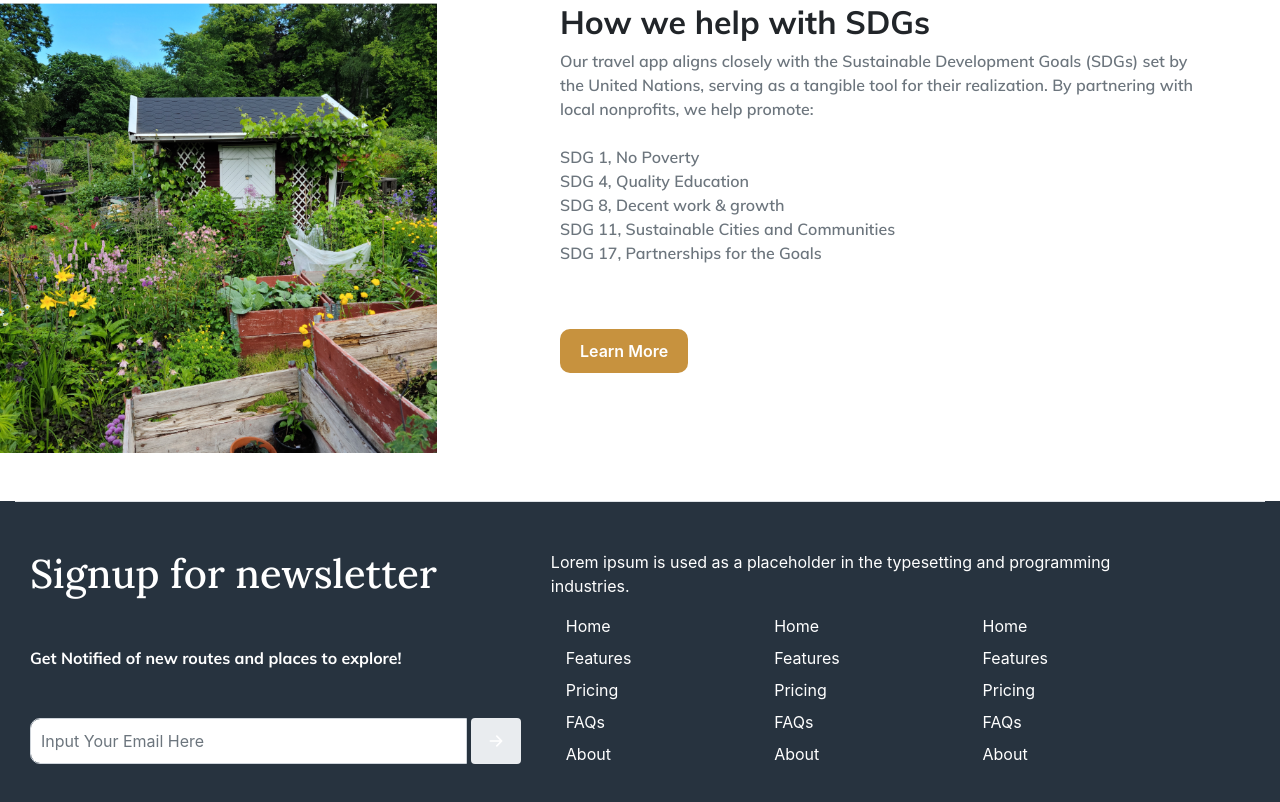
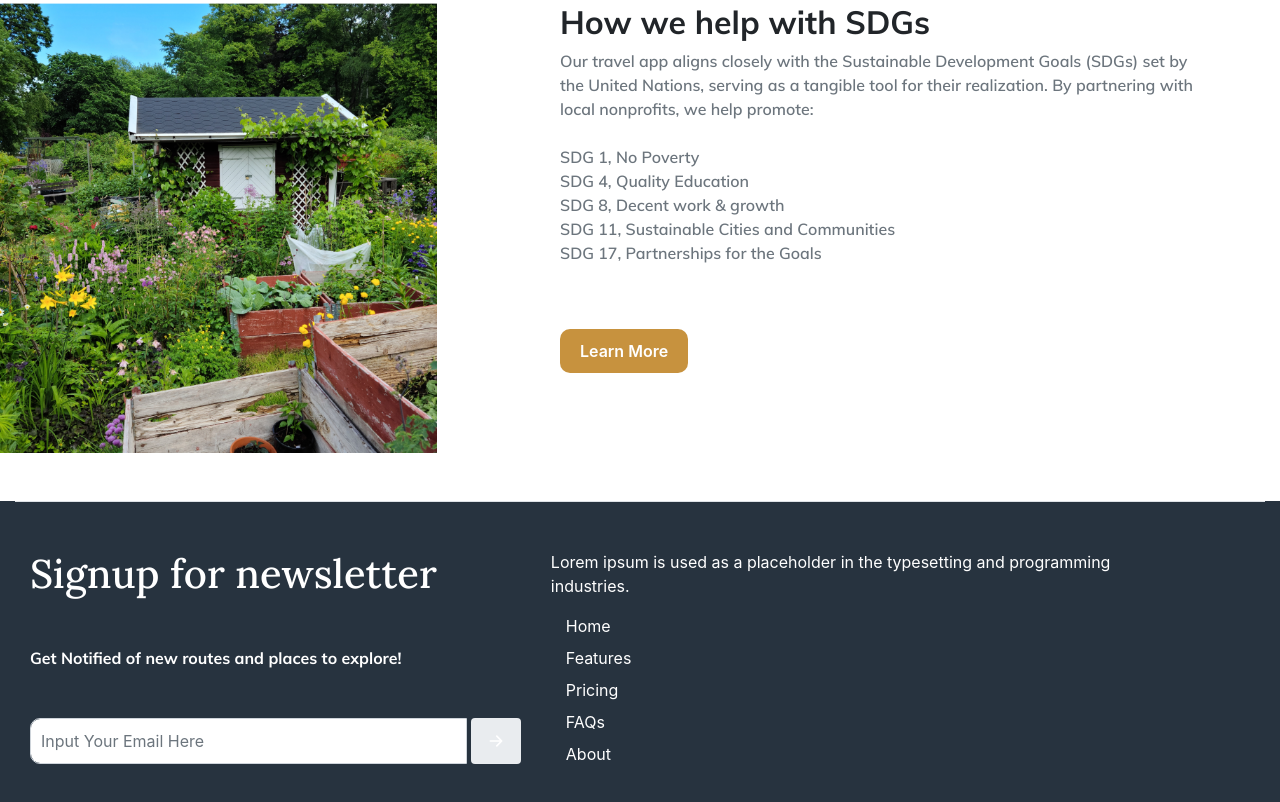
Before and after one commit to DinosaurPotato534/EcoTour, a plain HTML site: page index.html in a window 1280 px wide. Shown: the part 2391-3193 px from the top of the page. Drawn offline with nearby package versions, Linux system fonts and the light colour scheme; a script that the page names is missing; files whose address does not match are found by name.

Commit message:
Update index.html

```diff
--- a/index.html
+++ b/index.html
@@ -375,40 +375,7 @@
                                 </li>
                             </ul>
                         </div>
-                        <div class="col-lg-4 col-md-12 mb-3">
 
-                            <ul class="nav flex-column">
-                                <li class="nav-item mb-2"><a href="#" class="nav-link p-0 text-body-secondary">Home</a>
-                                </li>
-                                <li class="nav-item mb-2"><a href="#"
-                                        class="nav-link p-0 text-body-secondary">Features</a>
-                                </li>
-                                <li class="nav-item mb-2"><a href="#"
-                                        class="nav-link p-0 text-body-secondary">Pricing</a>
-                                </li>
-                                <li class="nav-item mb-2"><a href="#" class="nav-link p-0 text-body-secondary">FAQs</a>
-                                </li>
-                                <li class="nav-item mb-2"><a href="#" class="nav-link p-0 text-body-secondary">About</a>
-                                </li>
-                            </ul>
-                        </div>
-                        <div class="col-lg-4 col-md-12 mb-3">
-
-                            <ul class="nav flex-column">
-                                <li class="nav-item mb-2"><a href="#" class="nav-link p-0 text-body-secondary">Home</a>
-                                </li>
-                                <li class="nav-item mb-2"><a href="#"
-                                        class="nav-link p-0 text-body-secondary">Features</a>
-                                </li>
-                                <li class="nav-item mb-2"><a href="#"
-                                        class="nav-link p-0 text-body-secondary">Pricing</a>
-                                </li>
-                                <li class="nav-item mb-2"><a href="#" class="nav-link p-0 text-body-secondary">FAQs</a>
-                                </li>
-                                <li class="nav-item mb-2"><a href="#" class="nav-link p-0 text-body-secondary">About</a>
-                                </li>
-                            </ul>
-                        </div>
                     </div>
                 </div>
             </footer>
```
